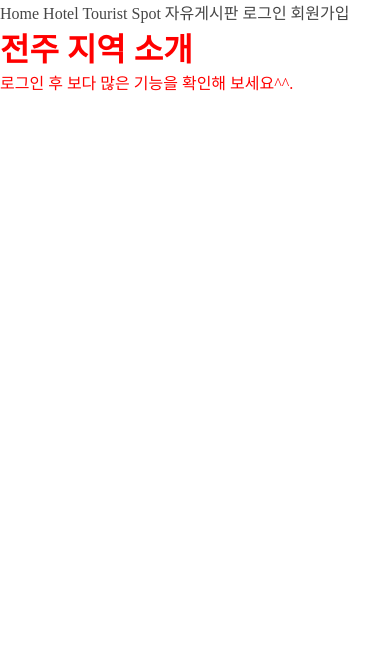
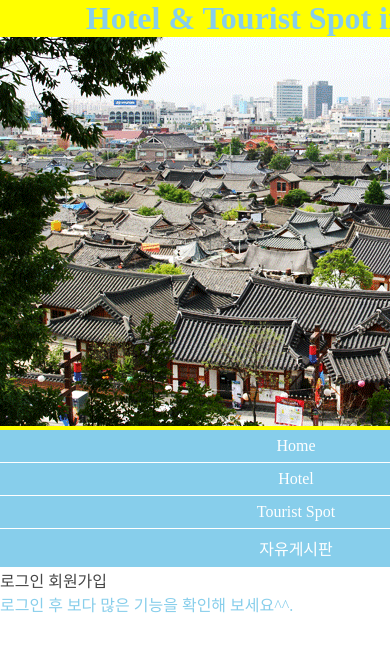
Before and after one commit to tlaqudgkr/new-portfolio, a Django app: page / in a window 390 px wide; the page is wider, and only the part inside the window is pictured. Shown: the top 652 px of that part. Run offline with Django 3.2, Linux system fonts and the light colour scheme; some libraries are stand-ins or nearby versions.

Commit message:
모바일

```diff
--- a/freeboard/templates/freeboard/board_list.html
+++ b/freeboard/templates/freeboard/board_list.html
@@ -1,6 +1,10 @@
 {% extends 'freeboard/base.html' %}
 
-{% block board_title %}{% endblock %}
+{% block board_title %}
+<div class="jumbotron home  " style="background-color: yellow;">
+    <h1>Hotel & Tourist Spot in Jeonju</h1>
+</div>
+{% endblock %}
 
 {% block board_content %}
 <h1>자유게시판 <a href="{% url 'board:board_new'%}">새글쓰기</a></h1>
--- a/hotel/static/css/base.css
+++ b/hotel/static/css/base.css
@@ -12,23 +12,46 @@
 }
 p {
 	margin: 0;
+	text-align: justify;
 }
-h1 {
+h1, h2, h3, h4, h5 {
 	margin: 0;
 }
-
-/*     base     */
-
+ul {
+	margin: 0;
+	padding: 0;
+	list-style: none;
+}
 body {
 	text-align: justify;
     margin: 0;
-    color: red;
+	color: skyblue;
 }
 a {
 	color: #464646;
 	text-decoration: none;
 }
+
+/*    home    */
+.home h1 {
+	text-align: center;
+}
+
+
+/*     base     */
+
 .wrap {
-	width: 980px;
+	width: 592px;
 	margin: auto;
 }
+.flo .rig a {
+	background-color: skyblue;
+	color: #fff;
+	display: block;
+	text-align: center;
+	padding: 7px 0;
+	margin-bottom: 1px;
+}
+.flo .rig a:hover {
+	background-color: #464646;
+}
--- a/hotel/templates/hotel/hotel_list.html
+++ b/hotel/templates/hotel/hotel_list.html
@@ -1,4 +1,10 @@
 {% extends 'hotel/base.html' %}
+
+{% block sub_title_hotel %}
+<div class="jumbotron home  " style="background-color: yellow;">
+    <h1>Hotel & Tourist Spot in Jeonju</h1>
+</div>
+{% endblock %}
 
 {% block sub_content_hotel %}
 <h1 id="tog">Hotel List {% if user.is_authenticated %}<a href="{% url 'hotel:hotel_create' %}">호텔 추가</a></h1>
--- a/templates/base.html
+++ b/templates/base.html
@@ -10,23 +10,27 @@
 </head>
 <body>
     <div class="wrap">
-        <nav>
+        <div>
+            {% block title %}{% endblock %}
+        </div>
+        <!-- <i class="glyphicon glyphicon-align-justify"></i> -->
+
+        <nav class="flo clearfix">
+            <div class="rig">
                 <a href="{% url 'home' %}">Home</a>
                 <a href="{% url 'hotel:hotel_list' %}">Hotel</a>
                 <a href="{% url 'tourist:tourist_list' %}">Tourist Spot</a>
                 <a href="{% url 'board:board_list' %}">자유게시판</a>
-
+            </div>
+            <div class="lef">
                 {% if user.is_authenticated %}
                 <a href="{% url 'logout' %}">로그아웃</a>
                 {% else %}
                 <a href="{% url 'login' %}">로그인</a>
                 <a href="{% url 'register' %}">회원가입</a>
                 {% endif %}
+            </div>
         </nav>
-
-        <div>
-        {% block title %}{% endblock %}
-        </div>
 
         <div>
         {% block content %}{% endblock %}
--- a/templates/home.html
+++ b/templates/home.html
@@ -1,7 +1,10 @@
 {% extends 'base.html' %}
-
+{% load staticfiles %}
 {% block title %}
-    <h1>전주 지역 소개</h1>
+<div class="jumbotron home  " style="background-color: yellow;">
+    <h1>Hotel & Tourist Spot in Jeonju</h1>
+    <img src="{% static 'images/jeonju.jpg' %}" alt="전주">
+</div>
 {% endblock %}
 
 {% block content %}
--- a/tourist/templates/tourist/tourist_list.html
+++ b/tourist/templates/tourist/tourist_list.html
@@ -1,10 +1,13 @@
 {% extends 'tourist/base.html' %}
 
 {% block tourist_title %}
-<h1>Tourist Spot <a href="{% url 'tourist:tourist_create' %}">관광지 추가</a></h1>
+<div class="jumbotron home  " style="background-color: yellow;">
+    <h1>Hotel & Tourist Spot in Jeonju</h1>
+</div>
 {% endblock %}
 
 {% block tourist_content %}
+<h1>Tourist Spot <a href="{% url 'tourist:tourist_create' %}">관광지 추가</a></h1>
 
 <ul>
 {% for obj in object_list %}
```
Also changed, not shown: db.sqlite3, hotel/static/images/jeonju.jpg (added). Lines whose indentation alone changed are shown as unchanged.
